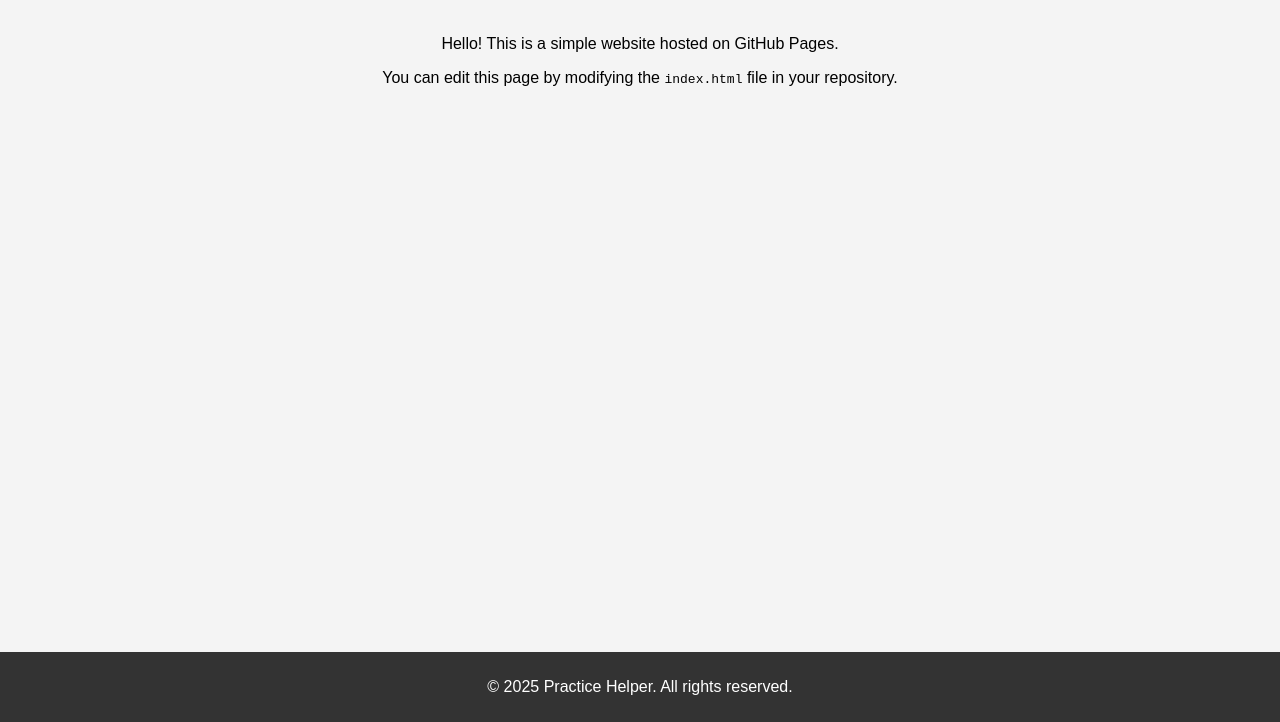
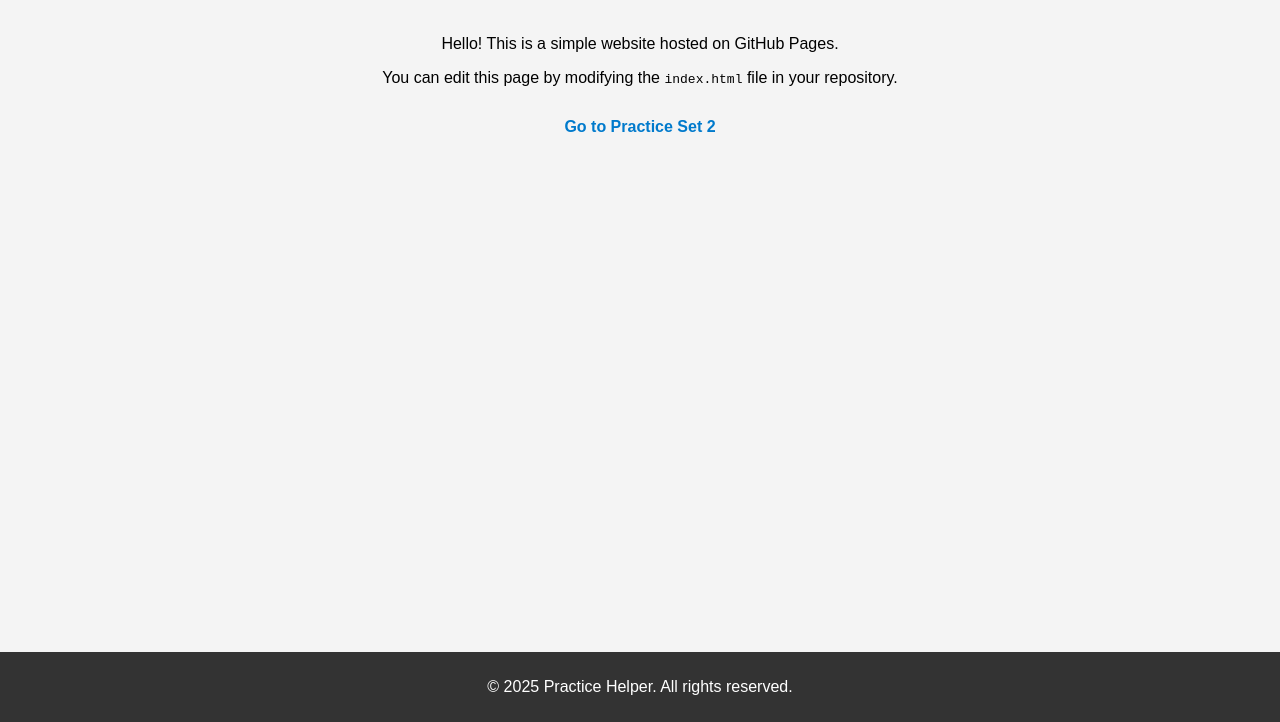
Before and after one commit to practicehelper/practicehelper.github.io, a plain HTML site: page index.html in a window 1280 px wide. Shown: the part 78-800 px from the top of the page. Drawn offline with Linux system fonts and the light colour scheme.

Commit message:
Update index.html

```diff
--- a/index.html
+++ b/index.html
@@ -31,6 +31,16 @@
             width: 100%;
             bottom: 0;
         }
+        a {
+            display: inline-block;
+            margin-top: 15px;
+            color: #007acc;
+            text-decoration: none;
+            font-weight: bold;
+        }
+        a:hover {
+            text-decoration: underline;
+        }
     </style>
 </head>
 <body>
@@ -40,6 +50,7 @@
     <main>
         <p>Hello! This is a simple website hosted on GitHub Pages.</p>
         <p>You can edit this page by modifying the <code>index.html</code> file in your repository.</p>
+        <a href="Practice set 2.html">Go to Practice Set 2</a>
     </main>
     <footer>
         <p>&copy; 2025 Practice Helper. All rights reserved.</p>
```
